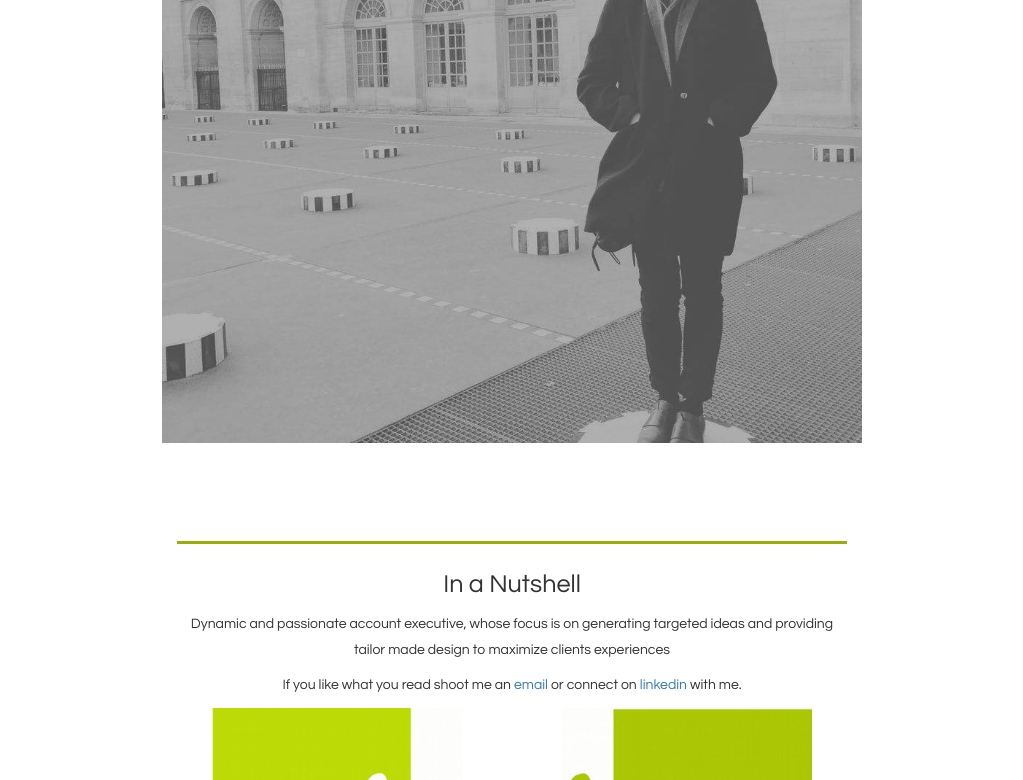
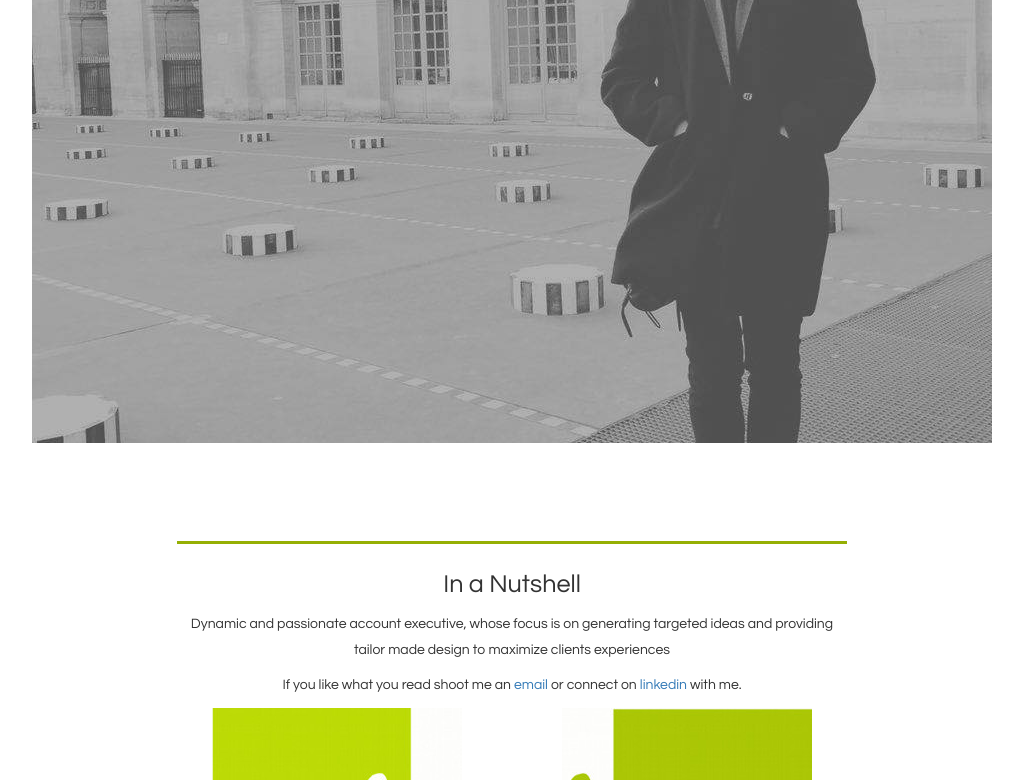
Before and after one commit to SimonDef/Maggie-Resume, a plain HTML site: page index.html in a window 1280 px wide. Shown: the part 257-1037 px from the top of the page, without its empty margins (128-1151 px from the left). Drawn offline with nearby package versions, Linux system fonts and the light colour scheme.

Commit message:
Update style.css

```diff
--- a/style.css
+++ b/style.css
@@ -51,10 +51,10 @@ header {
   background-image: url(background1.jpg);
   background-repeat: no-repeat;
   background-position: center center;
-  -webkit-background-size: contain;
+  /*-webkit-background-size: contain;
   -moz-background-size: contain;
   -o-background-size: contain;
-  background-size: contain;
+  background-size: contain;*/
   margin-bottom: 4em;
   height: 1500px;
   position:relative;
```
